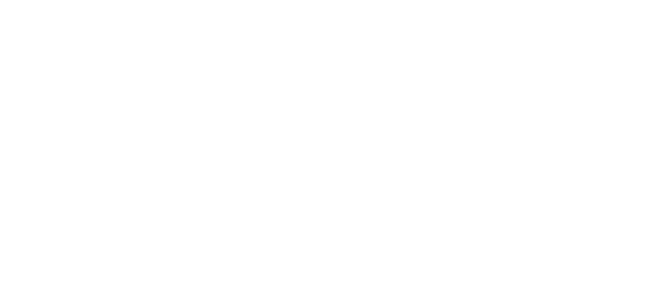
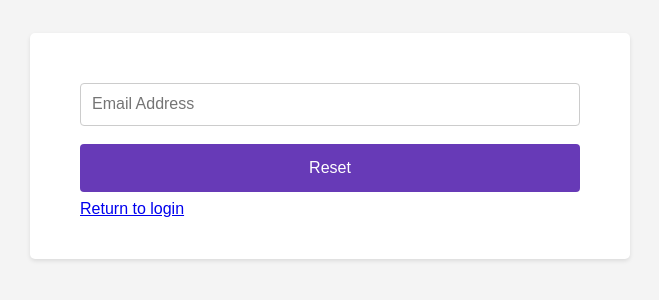
Before and after one commit to Evcadiy/Twitts, a React (Create React App) app: page /reset in a window 1280 px wide. Before the commit this address had no page. Shown: the part 254-554 px from the top of the page, without its empty margins (310-969 px from the left). Built offline with nearby package versions, Linux system fonts and the light colour scheme.

Commit message:
new commit

```diff
--- a/src/App.js
+++ b/src/App.js
@@ -5,6 +5,7 @@
 import AddPost from "./pages/AddPost";
 import LoginPage from "./pages/LoginPage";
 import RegisterPage from "./pages/RegisterPage";
+import ResetPasswordPage from "./pages/ResetPasswordPage";
 
 const App = () => {
   return (
@@ -14,6 +15,7 @@
         <Route path="/add-post" Component={AddPost} />
         <Route path="/login" Component={LoginPage} />
         <Route path="/register" Component={RegisterPage} />
+        <Route path="/reset" Component={ResetPasswordPage} />
       </Routes>
     </>
   );
--- a/src/firebase.js
+++ b/src/firebase.js
@@ -7,7 +7,7 @@
   update,
 } from "firebase/database";
 import { initializeApp } from "firebase/app";
-import { getAuth } from "firebase/auth";
+import { getAuth, sendPasswordResetEmail } from "firebase/auth";
 
 const firebaseConfig = {
   apiKey: process.env.REACT_APP_FIREBASE_API_KEY,
@@ -99,3 +99,13 @@
     console.error("Error removing post from Realtime Database:", error);
   }
 };
+
+export const handleResetPassword = async (email) => {
+  try {
+    const auth = getAuth();
+    await sendPasswordResetEmail(auth, email);
+    console.log("Password reset email sent successfully. Check your email.");
+  } catch (error) {
+    console.error("Error sending password reset email:", error.message);
+  }
+};
--- a/src/pages/LoginPage.jsx
+++ b/src/pages/LoginPage.jsx
@@ -3,7 +3,7 @@
 import { useDispatch } from "react-redux";
 import { getAuth, signInWithEmailAndPassword, signOut } from "firebase/auth";
 import styles from "./Auth.module.scss";
-import { setUser, removeUser } from "../redux/userSlice";
+import { setUser } from "../redux/userSlice";
 
 const LoginPage = () => {
   const dispatch = useDispatch();
@@ -79,6 +79,9 @@
         <p>
           Or <Link to="/register">Register</Link>
         </p>
+        <p>
+          Forgot password <Link to="/reset">Reset</Link>
+        </p>
         {error && <p style={{ color: "red" }}>{error}</p>}
       </form>
     </div>
--- /dev/null
+++ b/src/pages/ResetPasswordPage.jsx
@@ -0,0 +1,33 @@
+import React, { useState } from "react";
+import styles from "./Auth.module.scss";
+import { handleResetPassword } from "../firebase";
+import { Link, useNavigate } from "react-router-dom";
+
+const ResetPasswordPage = () => {
+  const [email, setEmail] = useState("");
+  const [isReset, setIsReset] = useState(false);
+
+  const resetPasswordHandler = (e) => {
+    e.preventDefault();
+    handleResetPassword(email);
+    setEmail("");
+    setIsReset(true);
+  };
+
+  return (
+    <div className={styles.container}>
+      <form className={styles.form} onSubmit={resetPasswordHandler}>
+        <input
+          type="email"
+          placeholder="Email Address"
+          value={email}
+          onChange={(e) => setEmail(e.target.value)}
+        />
+        <button className={styles.resetBtn}>Reset</button>
+        {isReset && <p>Check your email</p>}
+        <Link to={"/login"}>Return to login</Link>
+      </form>
+    </div>
+  );
+};
+export default ResetPasswordPage;
--- /dev/null
+++ b/src/pages/ResetPasswordPage.module.scss
@@ -0,0 +1,7 @@
+.container {
+  font-family: Arial, sans-serif;
+  display: flex;
+  justify-content: center;
+  align-items: center;
+  margin: 0;
+}
```
